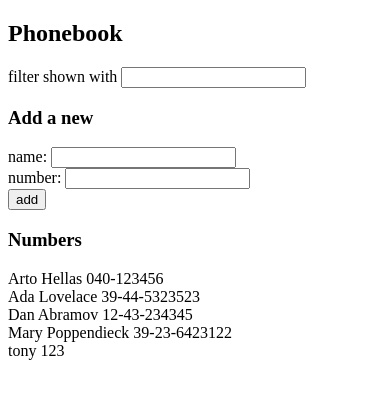
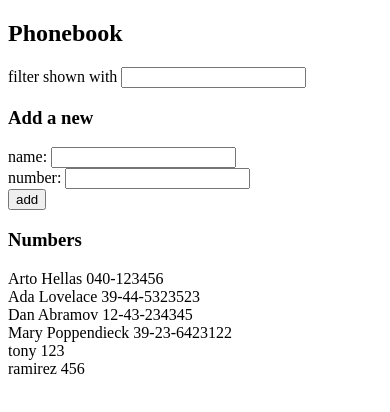
Before and after one commit to croobat/fullstackopen, a React (Vite) app in the folder part2/phonebook/: page / in a window 390 px wide. Shown: the top 412 px of the page. Built offline with nearby package versions, Linux system fonts and the light colour scheme; data requests are answered from the project's data file.

Commit message:
feat(part2/phonebook): add persons service
exercise 2.13

```diff
--- a/part2/phonebook/db.json
+++ b/part2/phonebook/db.json
@@ -24,6 +24,11 @@
       "id": "42a5",
       "name": "tony",
       "number": "123"
+    },
+    {
+      "id": "6622",
+      "name": "ramirez",
+      "number": "456"
     }
   ]
 }
--- a/part2/phonebook/src/App.jsx
+++ b/part2/phonebook/src/App.jsx
@@ -1,5 +1,7 @@
 import { useState, useEffect } from 'react';
-import axios from 'axios'
+import axios from 'axios';
+
+import personService from './services/persons';
 
 import Filter from './components/Filter';
 import PersonForm from './components/PersonForm';
@@ -22,10 +24,10 @@ const App = () => {
   const [searchName, setSearchName] = useState('');
 
   useEffect(() => {
-    axios.get('http://localhost:3001/persons').then((response) => {
-      setPersons(response.data);
+    personService.getAll().then((initialPersons) => {
+      setPersons(initialPersons);
     });
-  }, [])
+  }, []);
 
   const handleSearchName = (event) => {
     setSearchName(event.target.value);
@@ -52,8 +54,9 @@ const App = () => {
       number: newNumber,
     };
 
-    axios.post('http://localhost:3001/persons', personObject).then((response) => {
-      setPersons(persons.concat(response.data));
+    personService.create(personObject).then((returnedPerson) => {
+      console.log('hola')
+      setPersons(persons.concat(returnedPerson));
     });
 
     // reset input fields
--- /dev/null
+++ b/part2/phonebook/src/services/persons.jsx
@@ -0,0 +1,14 @@
+import axios from 'axios';
+const baseUrl = 'http://localhost:3001/persons';
+
+const getAll = async () => {
+  const request = axios.get(baseUrl);
+  return request.then((response) => response.data);
+};
+
+const create = async (newPerson) => {
+  const request = axios.post(baseUrl, newPerson);
+  return request.then((response) => response.data);
+}
+
+export default { getAll, create };
```
